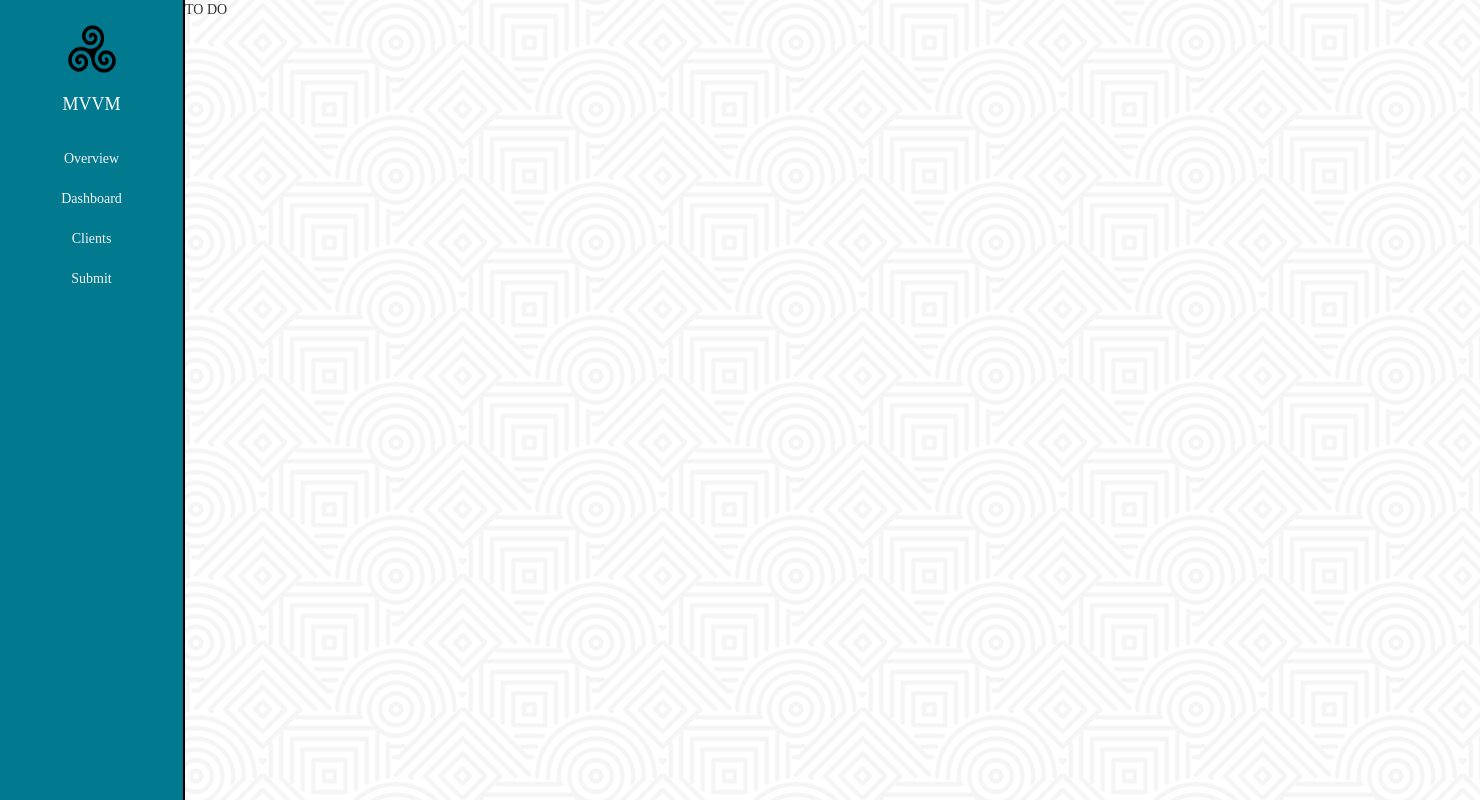
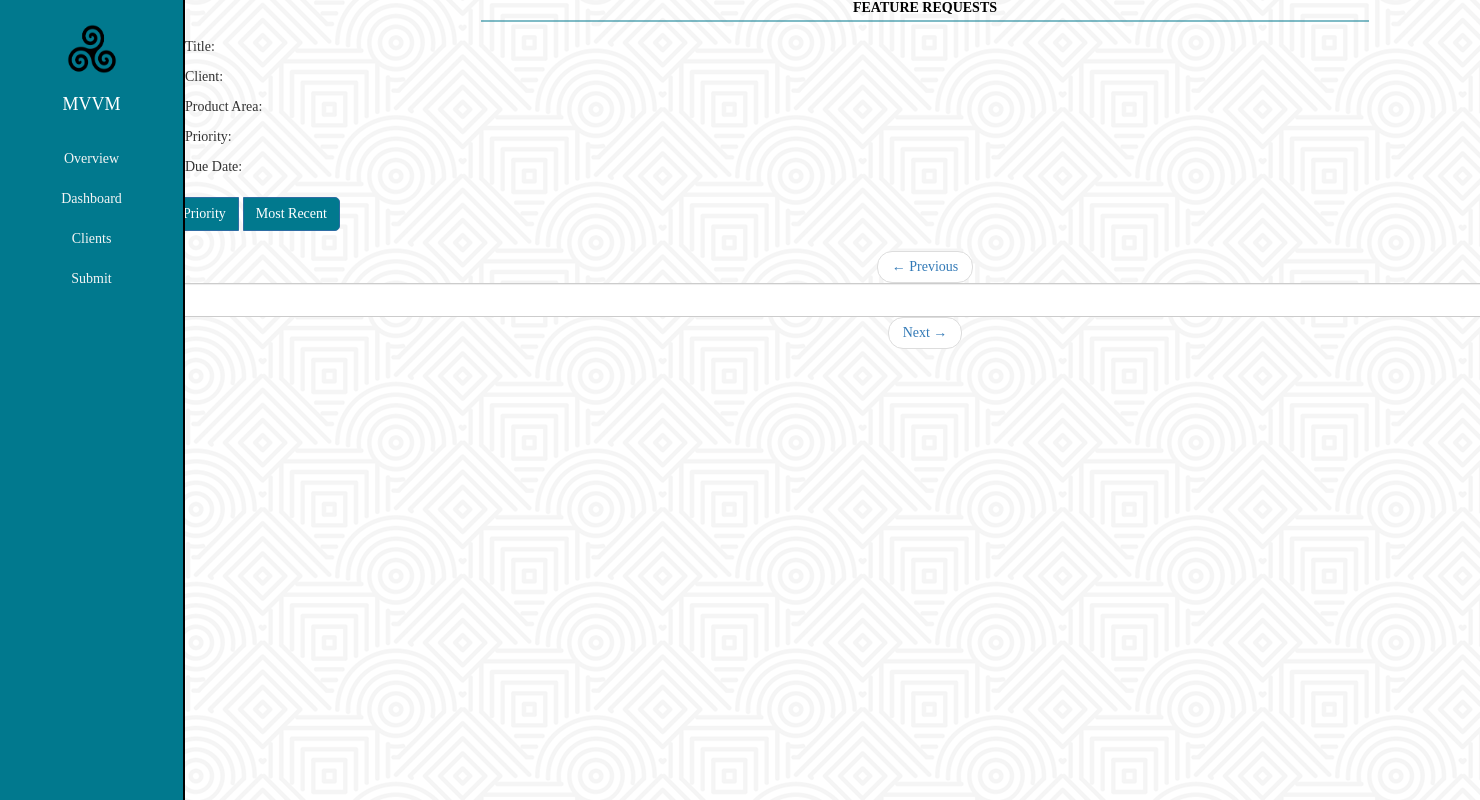
Before and after one commit to Greyjacket/MVVM, a Flask app: page /MVVM/clients in a window 1480 px wide. Run offline with Flask 2, Linux system fonts and the light colour scheme; lists and menus that the app fills with data are empty; the page is wider than the window, and the part outside it is not shown; some libraries are stand-ins or nearby versions.

Commit message:
Added Client ViewModel

```diff
--- /dev/null
+++ b/MVVM/static/styles/clients.css
@@ -0,0 +1,179 @@
+@font-face {
+    font-family: 'oswald';
+    src: url('/static/fonts/Oranienbaum-Regular.ttf');
+}
+
+body {
+    background: url(/static/img/hypnotize.png) repeat 0 0;
+    font-family: 'Oranienbaum', serif;
+}
+
+.container{
+  display: block;
+  padding: 0;
+  height: 100%;
+  width: 100%;
+  margin-left: 25%;
+  margin-right: 25%;
+  transform: translate(-12.5%, 0);
+}
+
+#feature-request-form{
+  padding: 15px;
+  margin-top: 3vh;
+  width: 75%;
+  padding: 10px;
+  margin-left: 25%;
+  transform: translate(-25%, 0);
+  border: 1px solid #01798e;
+  background: url(/static/img/cream_dust.png) repeat 0 0;
+}
+
+h2{
+  text-align: center;
+  font-size: 14px;
+  margin-top: 0px;
+  margin-bottom: 5px;
+  color: #000;
+}
+
+.form-group{
+  width: 100%;
+}
+
+#header-border{
+  width:60%;
+  padding:1px;
+  background-color: #01798e;
+  margin-bottom: 15px;
+  margin-left: 20%;
+  opacity: .5;
+}
+
+#form-divider{
+  padding-top: 1px;
+  background-color: #01798e;
+  opacity: .25;
+  width: 100%;
+}
+
+.col-sm-2{
+  padding: 0px;
+}
+
+.btn-primary {
+	background-color: #01798e;
+	margin-right: 5px;
+	border-radius: 5px 5px 5px 5px;
+  text-align: center;
+}
+.btn-primary:active {
+	color: white;
+	background-color: black;
+}
+.btn-primary:hover {
+	color: black;
+	background-color: white;
+}
+
+.btn-default{
+	background-color: #018ea7;
+	color: white;
+}
+
+.btn-default:hover{
+	color: black;
+	background-color: white;
+}
+
+#submit-container{
+  display: block;
+  padding: 0;
+  margin-top: 15px;
+  margin-left: 50%;
+  -webkit-transform: translate(-50%, 0);
+  width: auto;
+}
+
+#submit-button{
+  display: block;
+  margin-left: 0;
+}
+
+/* Bootstrap and KO not playing nicely together,
+	writing my own style for this one */
+
+.client-selector{
+	color: white;
+	background-color: #01798e;
+}
+
+#helper-display{
+  display: none;
+	padding-top: 10px;
+	padding-bottom: 10px;
+	border-radius: 4px;
+	background-color: #f2dede;
+	font-weight: bold;
+	text-align: center;
+	border: 1px solid transparent;
+	-webkit-animation: fadein 2s;
+  -moz-animation: fadein 2s;
+  -ms-animation: fadein 2s;
+  -o-animation: fadein 2s;
+  animation: fadein 2s;
+}
+
+@keyframes fadein {
+    from { opacity: 0; }
+    to   { opacity: 1; }
+}
+
+/* Firefox < 16 */
+@-moz-keyframes fadein {
+    from { opacity: 0; }
+    to   { opacity: 1; }
+}
+
+/* Safari, Chrome and Opera > 12.1 */
+@-webkit-keyframes fadein {
+    from { opacity: 0; }
+    to   { opacity: 1; }
+}
+
+/* Internet Explorer */
+@-ms-keyframes fadein {
+    from { opacity: 0; }
+    to   { opacity: 1; }
+}
+
+/* Opera < 12.1 */
+@-o-keyframes fadein {
+    from { opacity: 0; }
+    to   { opacity: 1; }
+}
+
+#checkmark-wrapper {
+  display: none;
+  vertical-align: middle;
+  height: inherit;
+  margin-left: 5px;
+  width: 5%;
+}
+
+#checkmark {
+  display: none;
+  vertical-align: middle;
+  stroke: #90d891;
+  stroke-dashoffset: 745.74853515625;
+  stroke-dasharray: 745.74853515625;
+}
+
+@keyframes dash {
+  0% {
+    stroke-dashoffset: 745.74853515625;
+  }
+  100% {
+    stroke-dashoffset: 0;
+  }
+}
--- a/MVVM/static/styles/dashboard.css
+++ b/MVVM/static/styles/dashboard.css
@@ -5,7 +5,7 @@
 
 body {
 	background: url(/static/img/hypnotize.png) repeat 0 0;
-    font-family: 'Oranienbaum', serif;
+  font-family: 'Oranienbaum', serif;
 }
 
 .container{
--- a/MVVM/static/styles/sidebar.css
+++ b/MVVM/static/styles/sidebar.css
@@ -7,9 +7,9 @@
   transition: all 0.5s ease;
 }
 
-#sidebar-wrapper {
+#sidebar-wrapper{
   z-index: 1000;
-  position: absolute;
+  position: fixed;
   width: 12.5%;
   height: 100%;
   overflow-y: auto;
--- a/MVVM/templates/clients.html
+++ b/MVVM/templates/clients.html
@@ -8,12 +8,55 @@
   <script src="https://maxcdn.bootstrapcdn.com/bootstrap/3.3.7/js/bootstrap.min.js"></script>
   <link rel="stylesheet" href="https://cdnjs.cloudflare.com/ajax/libs/font-awesome/4.7.0/css/font-awesome.min.css">
   <link rel="stylesheet" href="https://maxcdn.bootstrapcdn.com/bootstrap/3.3.7/css/bootstrap.min.css">
-  <link rel="stylesheet" type="text/css" href="{{ url_for('static', filename='styles/dashboard.css')}}">
+  <link rel="stylesheet" type="text/css" href="{{ url_for('static', filename='styles/clients.css')}}">
 </head>
 <body>
 {% include "nav.html" %}
 <div class="container">
-TO DO
+  <div id="main-display">
+    <div>
+      <h2><strong>FEATURE REQUESTS</strong></h2>
+      <div id='header-border'></div>
+    </div>
+    <div id="feature-request-display" data-bind="with: currentFeatureRequest">
+      <div class="row">
+        <div class="col-md-12"><p class="field-label">Title:</p><p data-bind="text: title"></p></div>
+      </div>
+      <div class="row">
+        <div class="col-md-12"><p class="field-label">Client:</p><p data-bind="text: client"></p></div>
+      </div>
+      <div class="row">
+        <div class="col-md-12"><p class="field-label">Product Area:</p><p data-bind="text: productArea"></p></div>
+      </div>
+      <div class="row">
+        <div class="col-md-12"><p class="field-label">Priority:</p><p data-bind="text: priority"></p></div>
+      </div>
+      <div class="row">
+        <div class="col-md-12"><p class="field-label">Due Date:</p><p data-bind="text: due"></p></div>
+      </div>
+      <div class="row">
+        <div class="col-md-12" id="feature-description"><p data-bind="text: description"></p></div>
+      </div>
+    </div>
+  <div class=row>
+      <div class="btn-group" data-toggle="buttons">
+        <label class="btn btn-primary">
+          <input type="radio" name = "sort" value= "Priority" data-bind="bsChecked: selectedSort"/>Priority
+        </label>
+        <label class="btn btn-primary">
+          <input type="radio" name = "sort" value="Most Recent" data-bind="bsChecked: selectedSort"/>Most Recent
+        </label>
+      </div>
+  </div>
+  <div class="row">
+    <ul class="pager">
+      <li><a href="#" data-bind="click: decrementIndex, visible: currentFeatureIndex() > 0">&larr; Previous</a></li>
+      <li>
+        <select class="form-control" id = "client-sort" data-bind="options: clientList, value: selectedClient, optionsCaption: 'Filter by Client', event: {change: loadFeatureRequests}"></select>
+      </li>
+      <li><a href="#" data-bind="click: incrementIndex, visible: displayNext()">Next &rarr;</a></li>
+    </ul>
+  </div>
 </div>
 </body>
 </html>
--- a/MVVM/templates/dashboard.html
+++ b/MVVM/templates/dashboard.html
@@ -19,9 +19,9 @@
 <div class="container">
   <div id="main-display">
     <div>
-    <h2><strong>FEATURE REQUESTS</strong></h2>
-    <div id='header-border'></div>
- </div>
+      <h2><strong>FEATURE REQUESTS</strong></h2>
+      <div id='header-border'></div>
+    </div>
     <div id="feature-request-display" data-bind="with: currentFeatureRequest">
       <div class="row">
         <div class="col-md-12"><p class="field-label">Title:</p><p data-bind="text: title"></p></div>
--- a/MVVM/templates/nav.html
+++ b/MVVM/templates/nav.html
@@ -2,7 +2,6 @@
 <head>
   <link rel="stylesheet" type="text/css" href="{{ url_for('static', filename='styles/sidebar.css')}}">
 </head>
-
 <body>
     <div id="wrapper">
       <div id="sidebar-wrapper">
```
Also changed, not shown: MVVM/static/js/clients.js (added, +106 -0 lines), MVVM/static/js/dashboard.js (+2 -85 lines).
